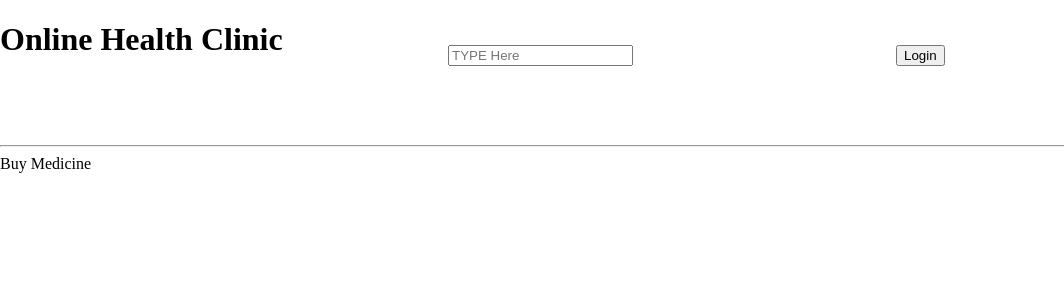
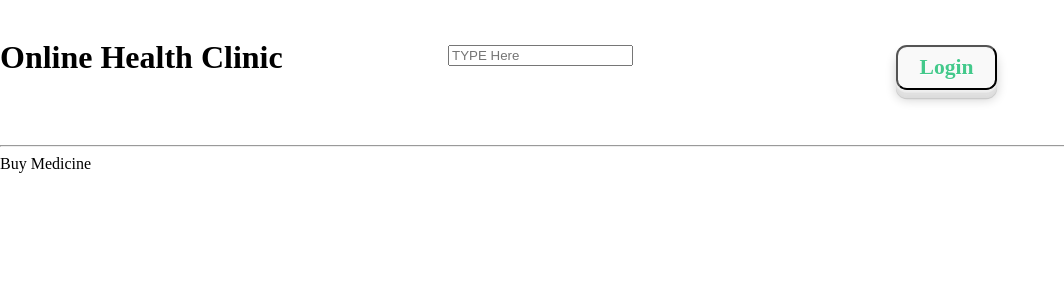
Before and after one commit to Shiladitya07/Pharmocure-Health-Clinic, a React (Vite) app: page / in a window 1280 px wide. Shown: the top 300 px of the page, without its empty margins (0-1064 px from the left). Built offline with nearby package versions, Linux system fonts and the light colour scheme.

Commit message:
buttons and layout updatede

```diff
--- a/src/assets/styles/home.css
+++ b/src/assets/styles/home.css
@@ -1,3 +1,4 @@
+/* Header */
 body{
     margin: 0px;
     padding: 0px;
@@ -20,3 +21,27 @@ body{
     width: 30%;
     float: left;
 }
+
+/* login */
+button {
+  font: inherit;
+  background-color: #f9f9f9;
+  border: 1;
+  color: #43c98b;
+  border-radius: 0.5em;
+  font-size: 1.35rem;
+  padding: 0.375em 1em;
+  font-weight: 600;
+  text-shadow: 0 0.0625em 0 #fff;
+  box-shadow: inset 0 0.0625em 0 0 #f4f4f4, 0 0.0625em 0 0 #efefef,
+    0 0.125em 0 0 #ececec, 0 0.25em 0 0 #e0e0e0, 0 0.3125em 0 0 #dedede,
+    0 0.375em 0 0 #dcdcdc, 0 0.425em 0 0 #cacaca, 0 0.425em 0.5em 0 #cecece;
+  transition: 0.15s ease;
+  cursor: pointer;
+}
+button:active {
+  translate: 0 0.225em;
+  box-shadow: inset 0 0.03em 0 0 #f4f4f4, 0 0.03em 0 0 #efefef,
+    0 0.0625em 0 0 #ececec, 0 0.125em 0 0 #e0e0e0, 0 0.125em 0 0 #dedede,
+    0 0.2em 0 0 #dcdcdc, 0 0.225em 0 0 #cacaca, 0 0.225em 0.375em 0 #cecece;
+}
--- a/src/pages/home.jsx
+++ b/src/pages/home.jsx
@@ -6,8 +6,11 @@ function Main_logo() {
   return (
     <>
        <header>
-          <div className="logo"><h1>Online Health Clinic</h1></div>
-          <div class="search">
+          <div className="logo">
+            <br></br>
+            <h1>Online Health Clinic</h1>
+          </div>
+          <div className="search">
             <input
             placeholder="TYPE Here"
             class="brutalist-input smooth-type"
@@ -16,7 +19,7 @@ function Main_logo() {
           <label class="brutalist-label"></label>
           </div>
         <div className="loginbutt">
-            <button>Login</button>
+            <button><a>Login</a></button>
         </div>
        </header>
        <br></br>
```
Also changed, not shown: src/components/sudichu.css (deleted).
